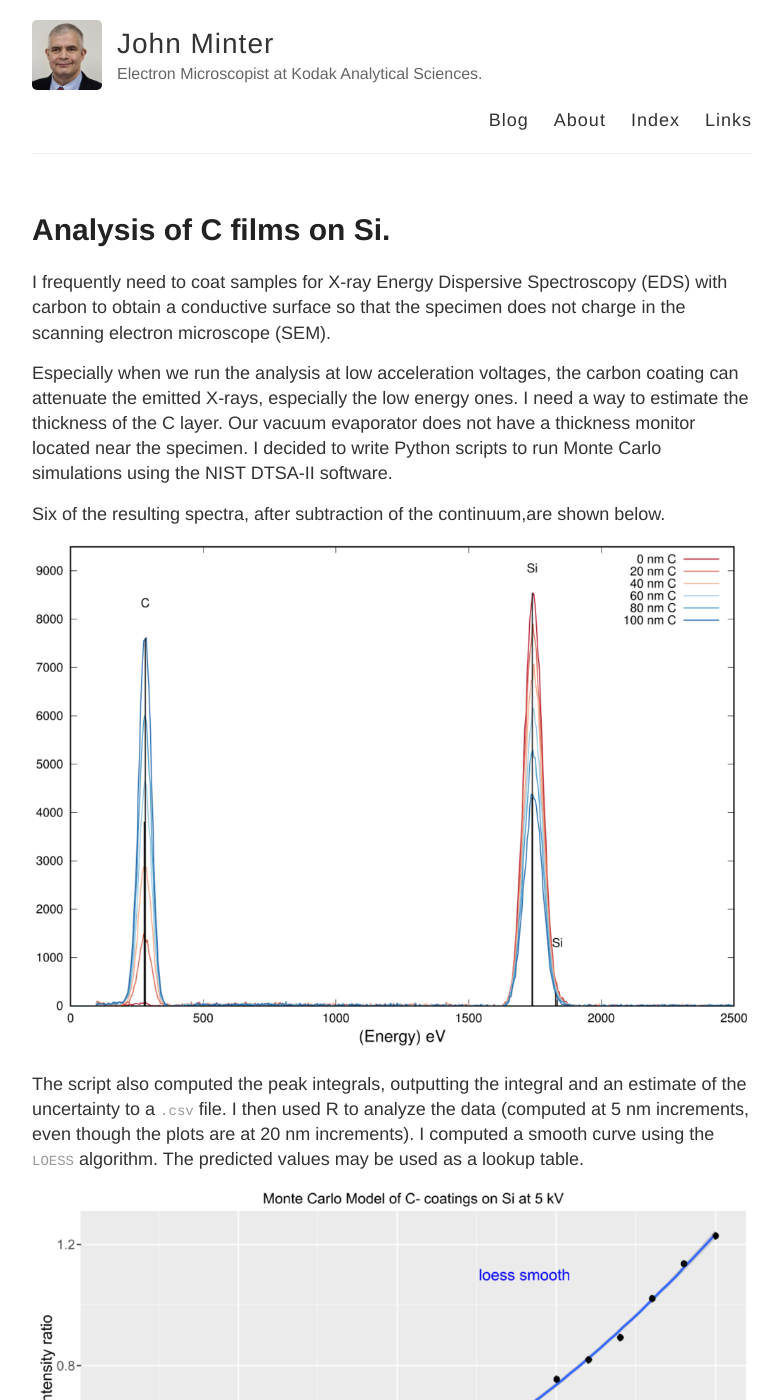
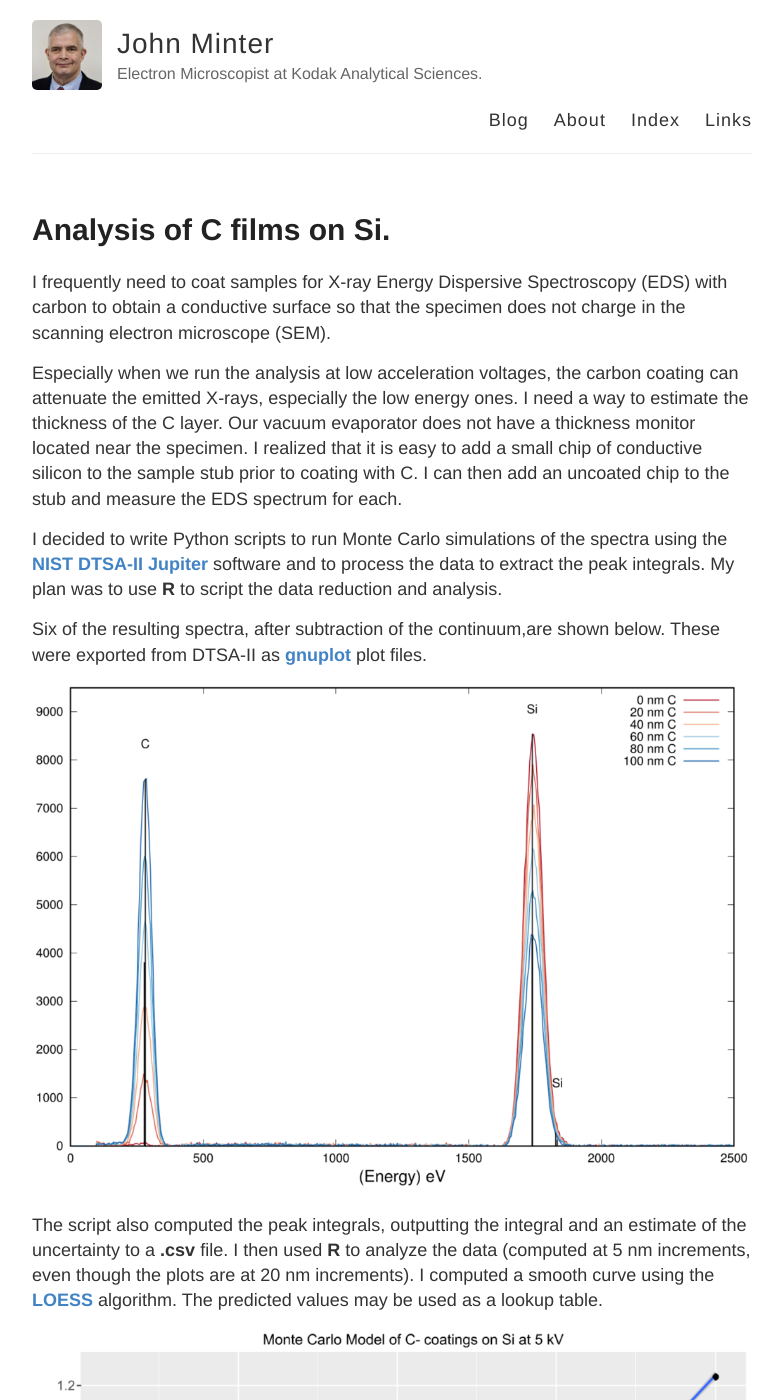
Before and after one commit to jrminter/jrminter.github.io, a Jekyll site: the page built from _posts/2016-08-06-analysis-of-C-on-Si.md, in a window 1280 px wide and 1400 px high. Shown: the whole window, without its empty margins (248-1031 px from the left). Built offline with Jekyll 4.4.1, drawn with Linux system fonts in a browser that asks for light colours.

Commit message:
minor edits

```diff
--- a/_posts/2016-08-06-analysis-of-C-on-Si.md
+++ b/_posts/2016-08-06-analysis-of-C-on-Si.md
@@ -10,13 +10,15 @@ tags: R Jekyll RStudio DTSA-II
 
 I frequently need to coat samples for X-ray Energy Dispersive Spectroscopy (EDS) with carbon to obtain a conductive surface so that the specimen does not charge in the scanning electron microscope (SEM).
 
-Especially when we run the analysis at low acceleration voltages, the carbon coating can attenuate the emitted X-rays, especially the low energy ones. I need a way to estimate the thickness of the C layer. Our vacuum evaporator does not have a thickness monitor located near the specimen. I decided to write Python scripts to run Monte Carlo simulations using the NIST DTSA-II software.
+Especially when we run the analysis at low acceleration voltages, the carbon coating can attenuate the emitted X-rays, especially the low energy ones. I need a way to estimate the thickness of the C layer. Our vacuum evaporator does not have a thickness monitor located near the specimen. I realized that it is easy to add a small chip of conductive silicon to the sample stub prior to coating with C. I can then add an uncoated chip to the stub and measure the EDS spectrum for each.
 
-Six of the resulting spectra, after subtraction of the continuum,are shown below.
+I decided to write Python scripts to run Monte Carlo simulations of the spectra using the [**NIST DTSA-II Jupiter**](http://www.cstl.nist.gov/div837/837.02/epq/dtsa2/index.html) software and to process the data to extract the peak integrals. My plan was to use **R** to script the data reduction and analysis.
+
+Six of the resulting spectra, after subtraction of the continuum,are shown below. These were exported from DTSA-II as [**gnuplot**](http://www.gnuplot.info/) plot files.
 
 ![spectra](/images/cOnSi5kV.png)
 
-The script also computed the peak integrals, outputting the integral and an estimate of the uncertainty to a `.csv` file. I then used R to analyze the data (computed at 5 nm increments, even though the plots are at 20 nm increments). I computed a smooth curve using the `LOESS` algorithm. The predicted values may be used as a lookup table.
+The script also computed the peak integrals, outputting the integral and an estimate of the uncertainty to a **.csv** file. I then used **R** to analyze the data (computed at 5 nm increments, even though the plots are at 20 nm increments). I computed a smooth curve using the [**LOESS**](http://research.stowers-institute.org/efg/R/Statistics/loess.htm) algorithm. The predicted values may be used as a lookup table.
 
 ![calibration curve](/images/c-ctd-si-series-plt.png)
 
```
Also changed, not shown: _rmd/2016-08-06-analysis-of-C-on-Si.Rmd (+5 -3 lines).
